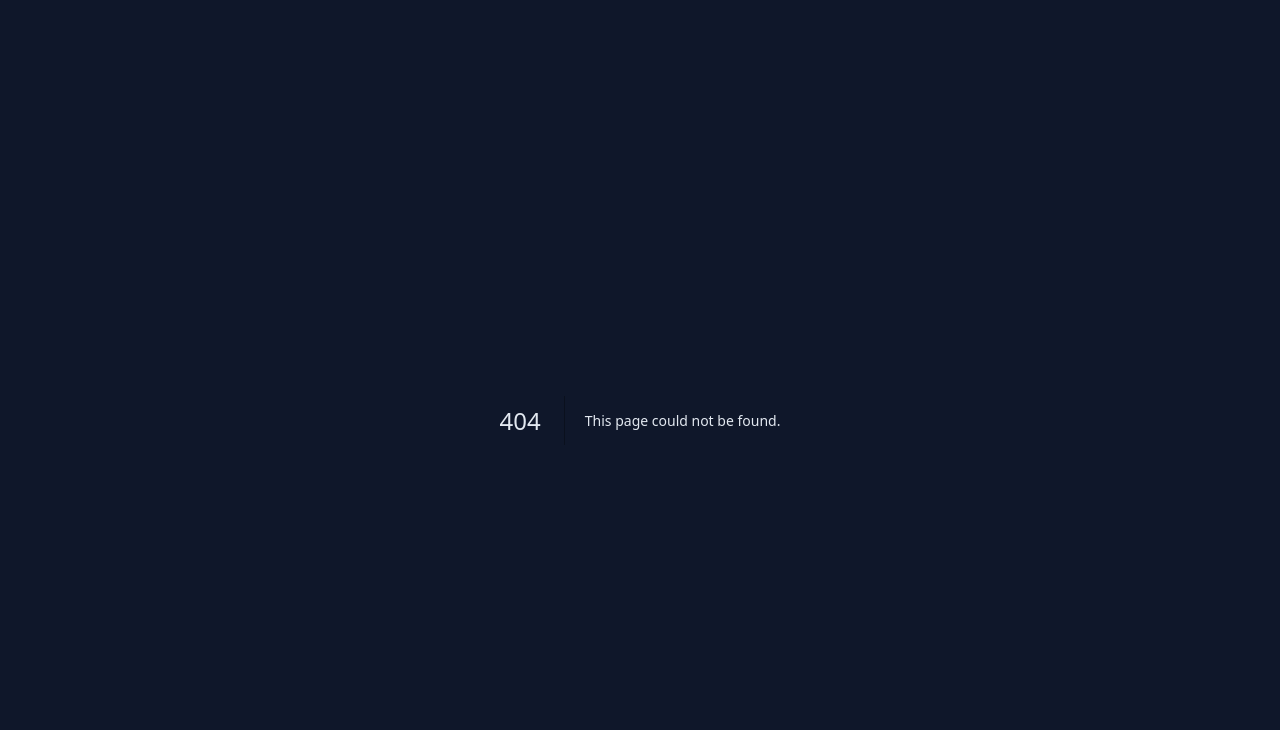
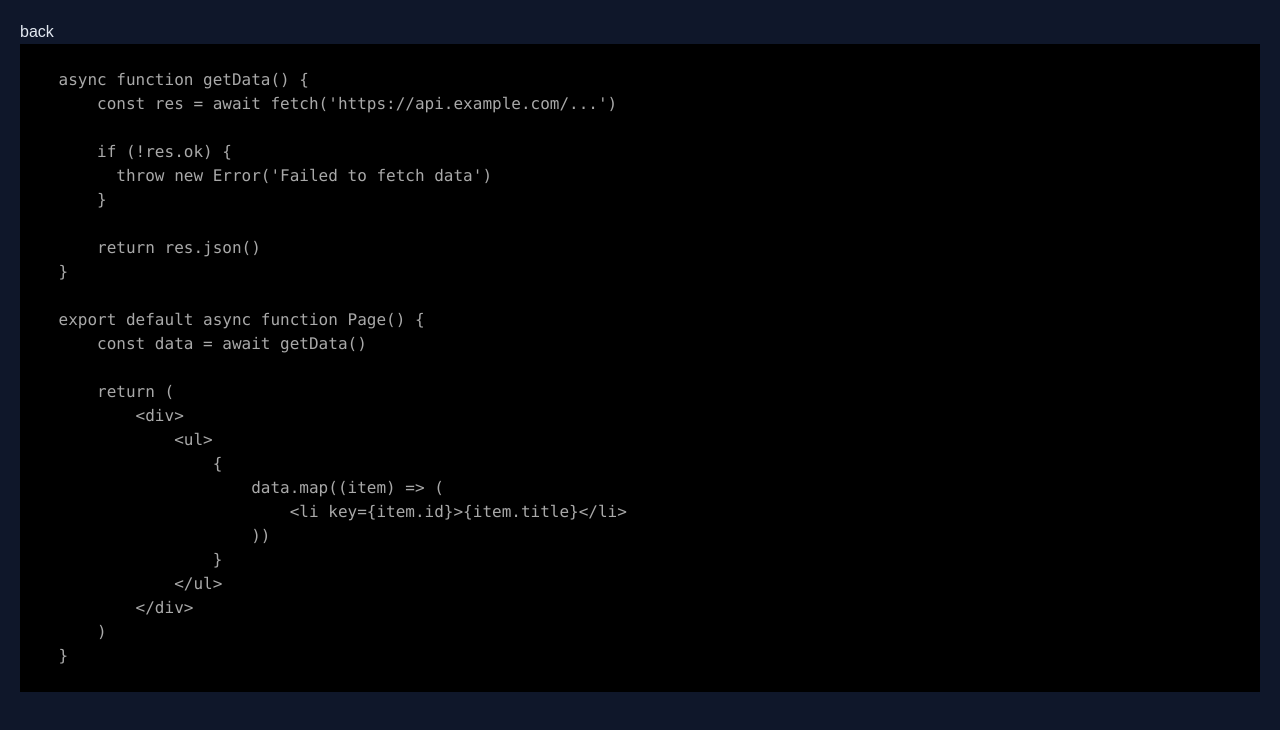
Before and after one commit to arefmaghdam/review-of-next.js14-react, a Next.js app: page /nextjs/data-fetching in a window 1280 px wide. Before the commit this address had no page. Shown: the top 730 px of the page. Built offline with nearby package versions, Linux system fonts and the light colour scheme; a web font is replaced by a local one.

Commit message:
feat: review of data fetching

```diff
--- /dev/null
+++ b/src/app/nextjs/data-fetching/page.tsx
@@ -0,0 +1,43 @@
+import React, { FC } from "react";
+import Link from "next/link";
+import CodePreview from "@/components/code-preview";
+
+const DataFetching: FC = () => {
+  return (
+    <div>
+      <Link href="/">back</Link>
+      <CodePreview
+        imgURL=""
+        content={`
+    async function getData() {
+        const res = await fetch('https://api.example.com/...')
+
+        if (!res.ok) {
+          throw new Error('Failed to fetch data')
+        }
+
+        return res.json()
+    }
+
+    export default async function Page() {
+        const data = await getData()
+
+        return (
+            <div>
+                <ul>
+                    {
+                        data.map((item) => (
+                            <li key={item.id}>{item.title}</li>
+                        ))
+                    }
+                </ul>
+            </div>
+        )
+    }
+      `}
+      />
+    </div>
+  );
+};
+
+export default DataFetching;
--- a/src/components/providers/next-provider.tsx
+++ b/src/components/providers/next-provider.tsx
@@ -6,6 +6,7 @@ const NextProvider: FC = () => {
     <div>
       <Link href="/nextjs/next.js14-review">next.js 14 review</Link>
       <Link href="/nextjs/adding-fonts">adding fonts</Link>
+      <Link href="/nextjs/data-fetching">data fetching</Link>
     </div>
   );
 };
```
